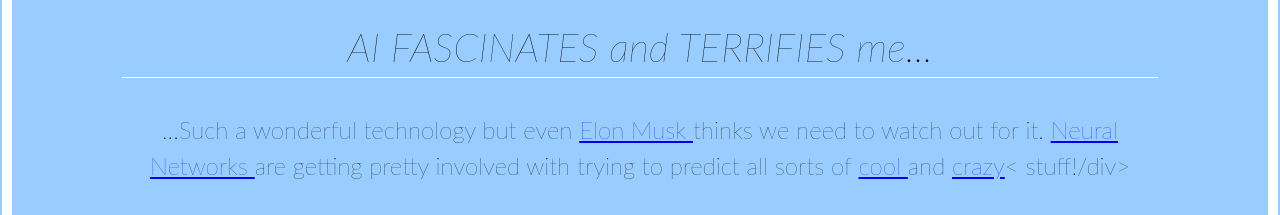
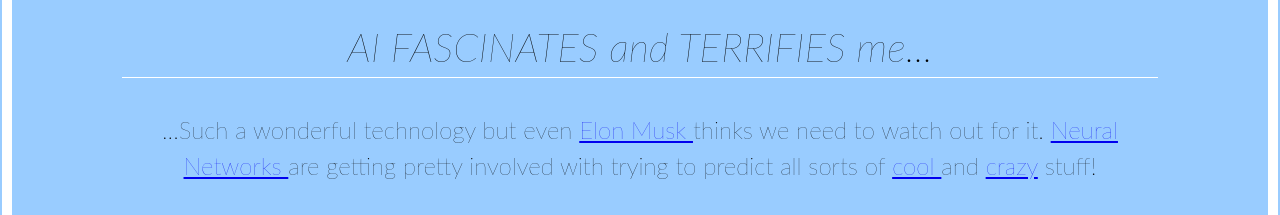
Before and after one commit to codebunnie/IS601, a plain HTML site: page index.html in a window 1280 px wide. Shown: the part 2043-2258 px from the top of the page. Drawn offline with Linux system fonts and the light colour scheme.

Commit message:
Fixed Div Tag

```diff
--- a/index.html
+++ b/index.html
@@ -54,7 +54,7 @@
 	</div>
 
 	<div class="headline"> AI FASCINATES and TERRIFIES me...</div>
-		<div class="contents"><p>...Such a wonderful technology but even <a href="http://www.npr.org/sections/thetwo-way/2017/07/17/537686649/elon-musk-warns-governors-artificial-intelligence-poses-existential-risk"> Elon Musk </a> thinks we need to watch out for it. <a href="https://en.wikipedia.org/wiki/Artificial_neural_network"> Neural Networks </a> are getting pretty involved with trying to predict all sorts of <a href="http://www.businessmole.com/blockchain-technology-uses-neural-networks-predict-future/">cool </a> and <a href="http://www.newsweek.com/ai-can-tell-if-youre-gay-artificial-intelligence-predicts-sexuality-one-photo-661643">crazy</a>< stuff!/div>
+		<div class="contents"><p>...Such a wonderful technology but even <a href="http://www.npr.org/sections/thetwo-way/2017/07/17/537686649/elon-musk-warns-governors-artificial-intelligence-poses-existential-risk"> Elon Musk </a> thinks we need to watch out for it. <a href="https://en.wikipedia.org/wiki/Artificial_neural_network"> Neural Networks </a> are getting pretty involved with trying to predict all sorts of <a href="http://www.businessmole.com/blockchain-technology-uses-neural-networks-predict-future/">cool </a> and <a href="http://www.newsweek.com/ai-can-tell-if-youre-gay-artificial-intelligence-predicts-sexuality-one-photo-661643">crazy</a> stuff!</div>
 		<div class="pic">
 		<img src="images/neuralnetworks.png">
 		</br></br></br>
```
